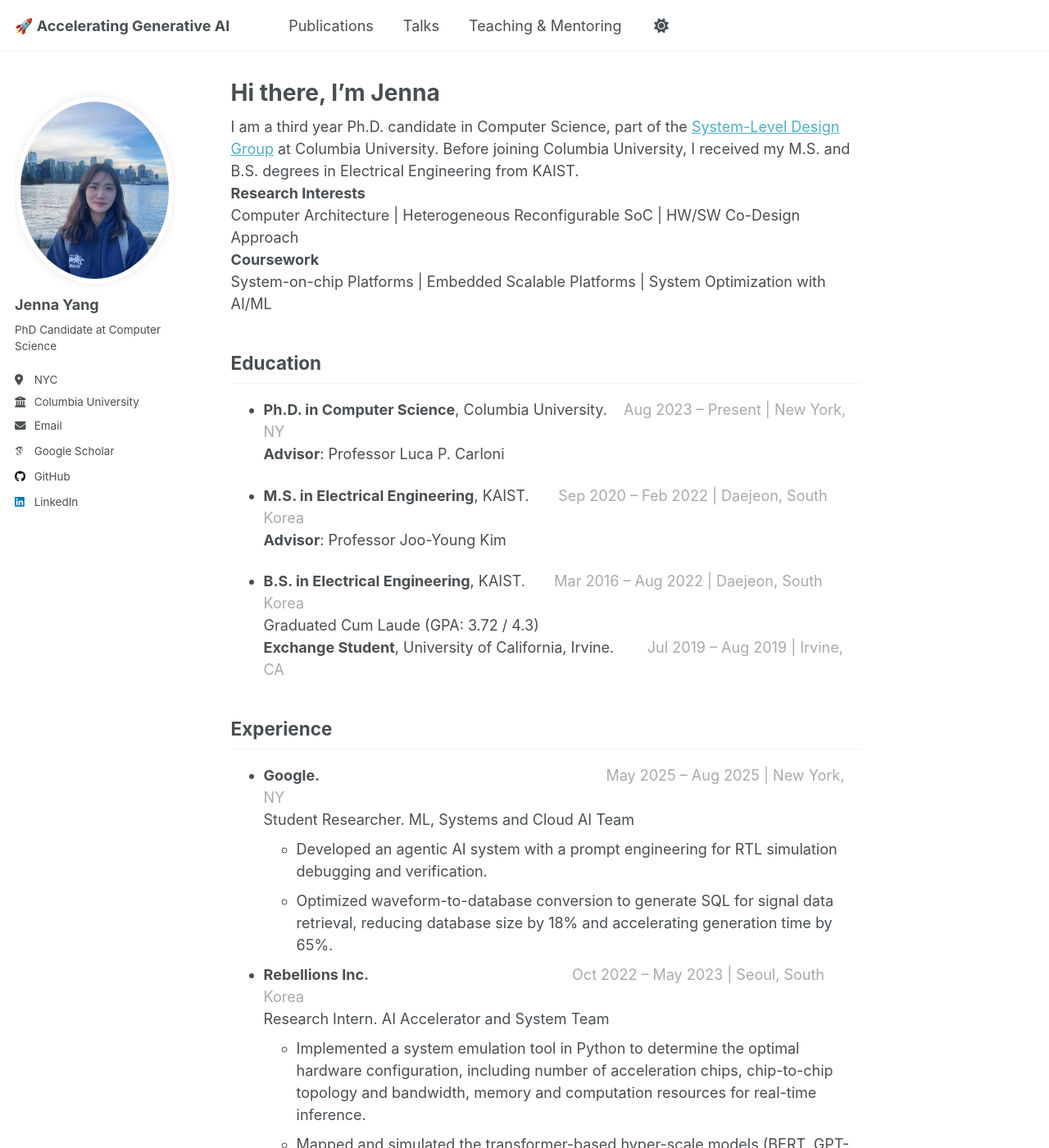
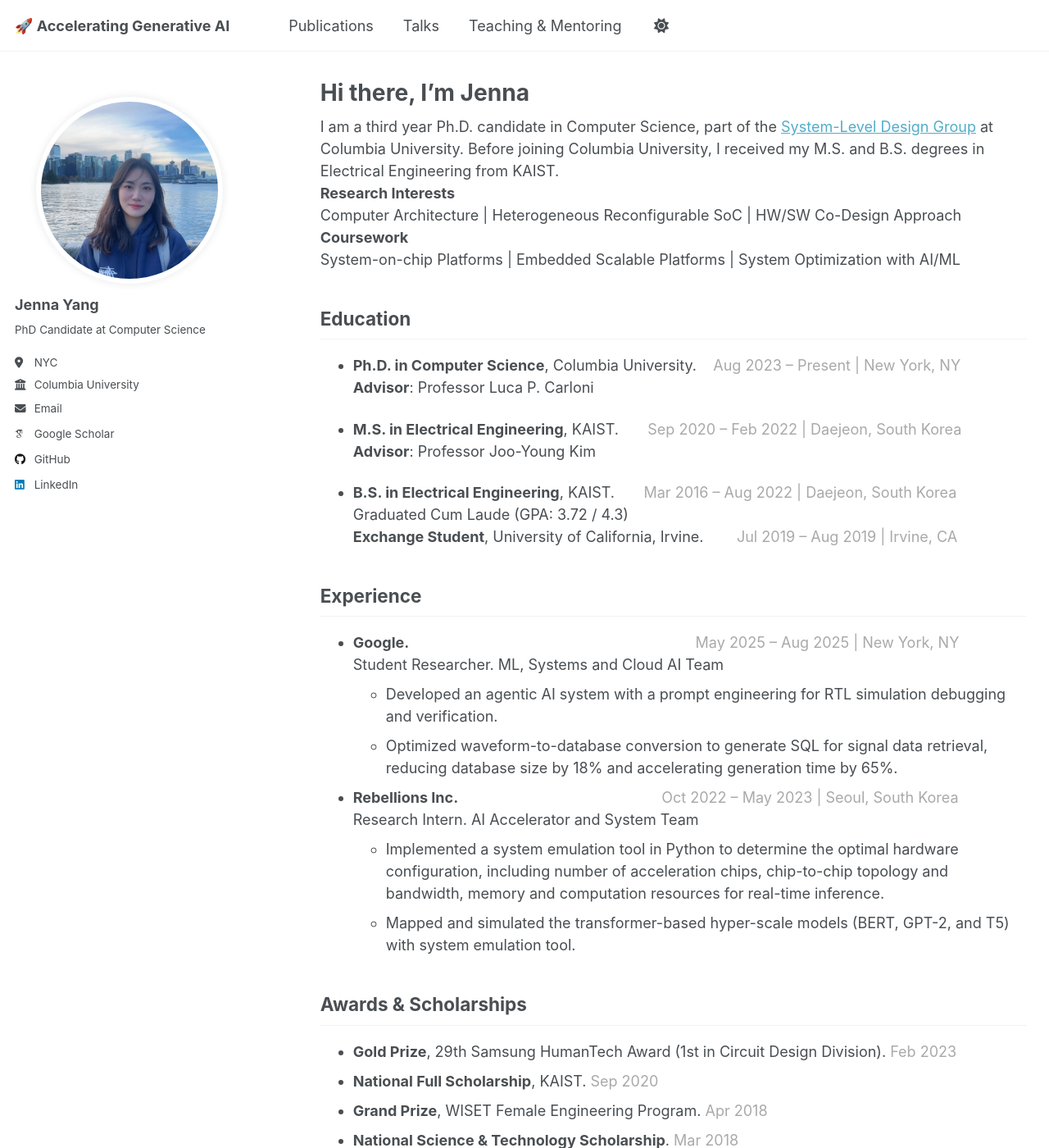
Before and after one commit to jenna-yang/jenna-yang.github.io, a Jekyll site: the page built from _pages/about.md, in a window 1280 px wide and 1400 px high. Shown: the whole window at 82% size. Built offline with Jekyll 4.4.1, drawn with Linux system fonts in a browser that asks for light colours; some web fonts are replaced.

Commit message:
Change layout

```diff
--- a/_sass/include/_custom.scss
+++ b/_sass/include/_custom.scss
@@ -2,6 +2,27 @@
 /* Slightly reduce font for main content and force full-width for pages with class 'wide' */
 body .wide {
   font-size: 0.96em;
+}
+
+/* Give the main content area more room on desktop across the site. */
+#main {
+  max-width: min(1500px, calc(100vw - 48px));
+}
+
+@media screen and (min-width: 925px) {
+  body .sidebar {
+    width: 280px !important;
+    max-width: 280px !important;
+  }
+
+  body .page,
+  body .archive {
+    float: none !important;
+    width: calc(100% - 320px) !important;
+    margin-left: 320px !important;
+    margin-right: 0 !important;
+    padding-right: 0.5rem;
+  }
 }
 
 /* Target main content container to expand full width */
```
